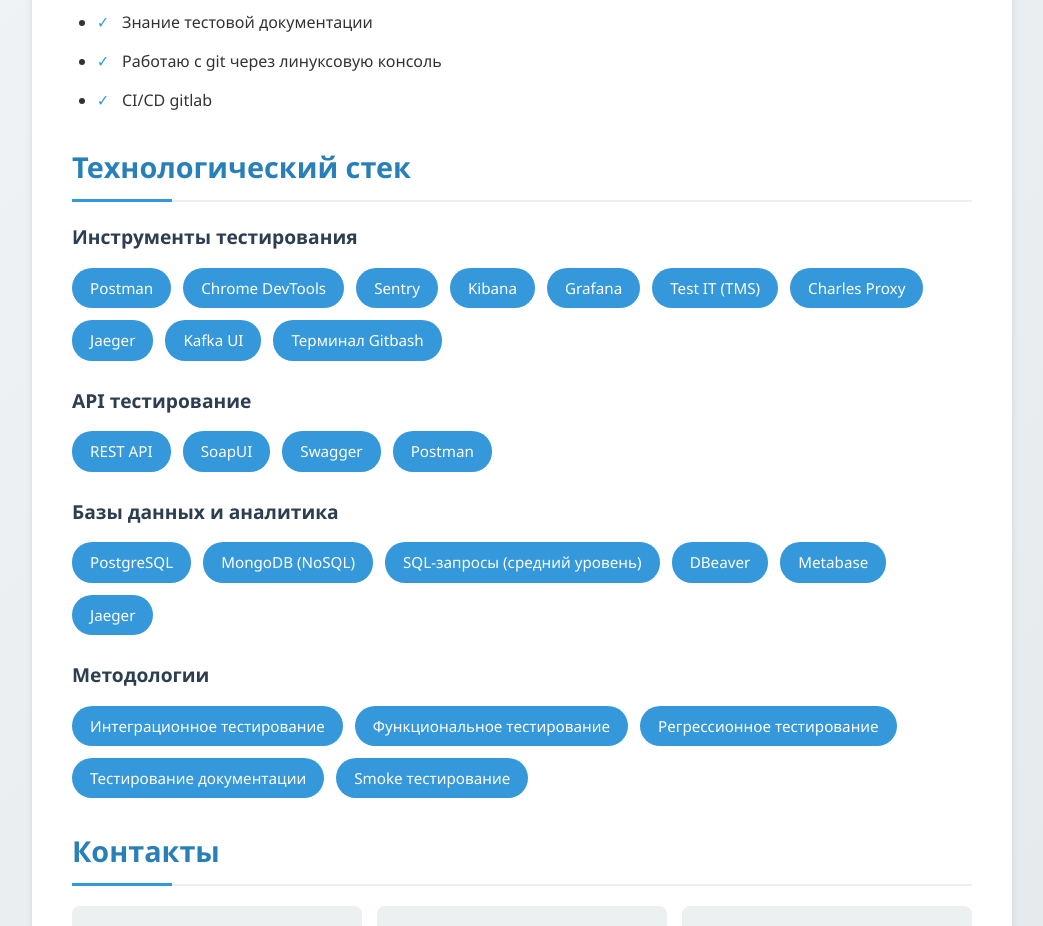
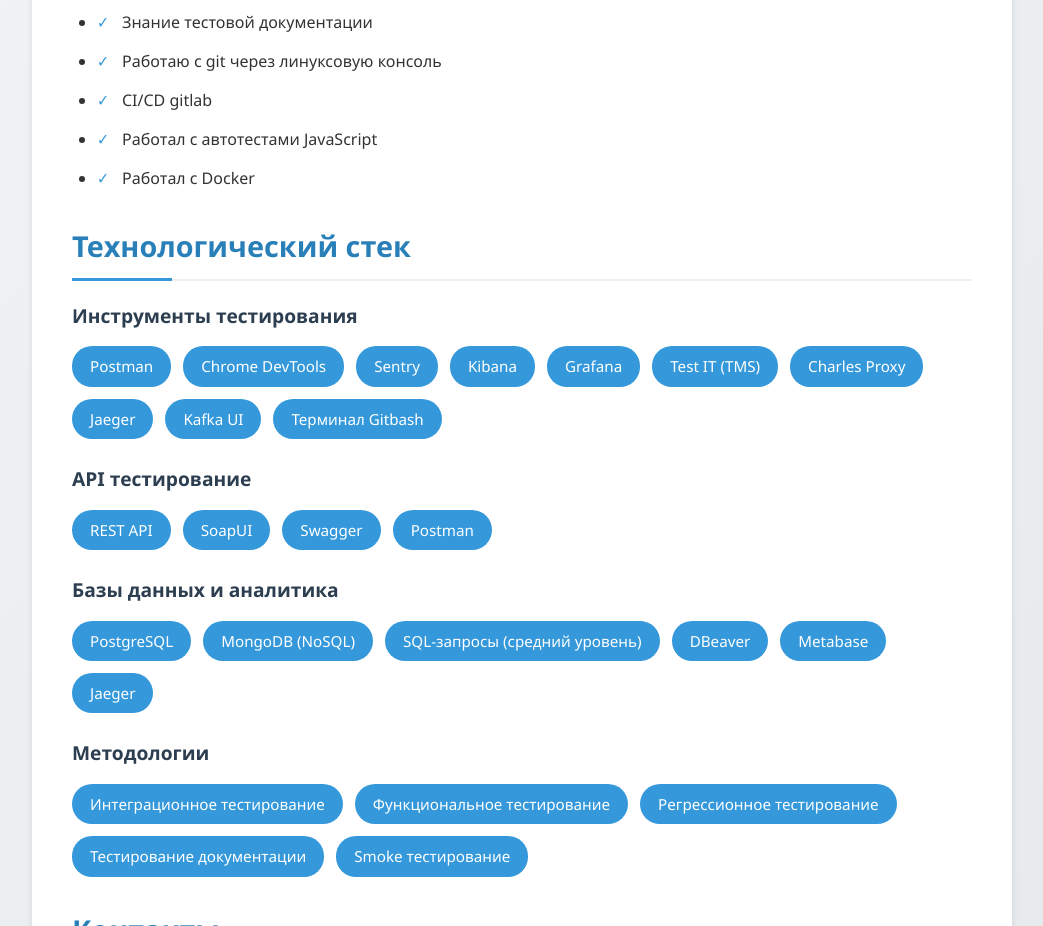
Before and after one commit to VictorAnsimov/VictorAnsimov.github.io, a plain HTML site: page index.html in a window 1280 px wide. Shown: the part 1085-2011 px from the top of the page, without its empty margins (118-1161 px from the left). Drawn offline with Linux system fonts and the light colour scheme.

Commit message:
Добавил_две_строчки

```diff
--- a/index.html
+++ b/index.html
@@ -33,6 +33,9 @@
                 <li>Знание тестовой документации</li>
                 <li>Работаю с git через линуксовую консоль</li>
                 <li>CI/CD gitlab</li>
+                <li>Работал с автотестами JavaScript</li>
+                <li>Работал с Docker</li>
+
             </ul>
         </section>
 
```
